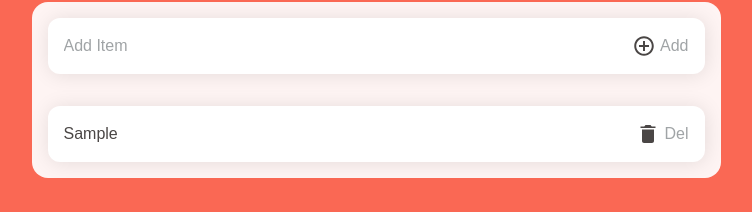
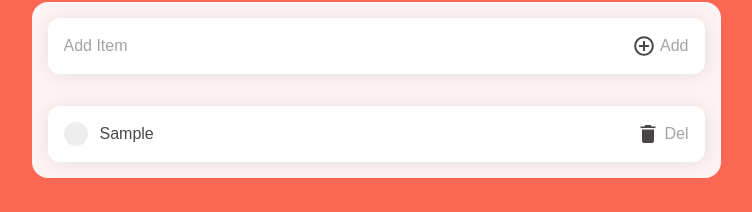
Before and after one commit to devxjs19/react-basics, a React (Vite) app in the folder simple-shopping-list/: page / in a window 1280 px wide. Both pictures are taken after typing "Sample" into the empty fields and a click on the button "Add". Shown: the part 99-311 px from the top of the page, without its empty margins (264-1016 px from the left). Built offline with nearby package versions, Linux system fonts and the light colour scheme.

Commit message:
Toggle packed items

```diff
--- a/simple-shopping-list/src/components/ListInput.jsx
+++ b/simple-shopping-list/src/components/ListInput.jsx
@@ -2,25 +2,29 @@ import { useState } from "react";
 import { IoMdAddCircleOutline } from "react-icons/io";
 
 const ListInput = ({ listItems, onAddItem }) => {
-  const [newItem, setNewItem] = useState("");
+  const [newItem, setNewItem] = useState({ name: "", packed: false });
+
+  const handleSumbit = (e) => {
+    e.preventDefault();
+
+    if (
+      newItem.name.trim() !== "" &&
+      !listItems.some((item) => item.name === newItem.name)
+    ) {
+      onAddItem(newItem);
+    }
+
+    setNewItem({ name: "", packed: false });
+  };
 
   return (
-    <form
-      className="list-form"
-      onSubmit={(e) => {
-        e.preventDefault();
-
-        if (newItem !== "" && !listItems.includes(newItem)) {
-          onAddItem(newItem);
-        }
-
-        setNewItem("");
-      }}
-    >
+    <form className="list-form" onSubmit={handleSumbit}>
       <input
         type="text"
-        value={newItem}
-        onChange={(e) => setNewItem(e.target.value)}
+        value={newItem.name}
+        onChange={(e) =>
+          setNewItem((prev) => ({ ...prev, name: e.target.value }))
+        }
         placeholder="Add Item"
       />
       <button>
--- a/simple-shopping-list/src/components/ListItem.jsx
+++ b/simple-shopping-list/src/components/ListItem.jsx
@@ -1,9 +1,19 @@
 import { IoMdTrash } from "react-icons/io";
 
-const ListItem = ({ item, onDeleteItem }) => {
+const ListItem = ({ item, onPackedItem, onDeleteItem }) => {
   return (
     <li className="list-item">
-      {item}{" "}
+      <label className="checkbox-container">
+        <input
+          type="checkbox"
+          onChange={() => onPackedItem(item)}
+          checked={item.packed}
+        />
+        <span className="checkmark"></span>
+      </label>
+      <span className={`item-name ${item.packed ? "packed" : ""}`}>
+        {item.name}
+      </span>
       <button onClick={() => onDeleteItem(item)}>
         <IoMdTrash className="icon icon-delete" />
         Del
--- a/simple-shopping-list/src/components/ListItems.jsx
+++ b/simple-shopping-list/src/components/ListItems.jsx
@@ -1,10 +1,15 @@
 import ListItem from "./ListItem";
 
-const ListItems = ({ listItems, onDeleteItem }) => {
+const ListItems = ({ listItems, onPackedItem, onDeleteItem }) => {
   return (
     <ul className="list-items">
       {listItems.map((item) => (
-        <ListItem key={item} item={item} onDeleteItem={onDeleteItem} />
+        <ListItem
+          key={item.name}
+          item={item}
+          onPackedItem={onPackedItem}
+          onDeleteItem={onDeleteItem}
+        />
       ))}
     </ul>
   );
--- a/simple-shopping-list/src/components/ShoppingList.jsx
+++ b/simple-shopping-list/src/components/ShoppingList.jsx
@@ -25,10 +25,28 @@ const ShoppingList = () => {
     localStorage.setItem("listItems", JSON.stringify(updatedList));
   };
 
+  const handlePackedItem = (item) => {
+    const updatedList = listItems.map((el) => {
+      if (el.name === item.name) {
+        return {
+          ...el,
+          packed: !el.packed,
+        };
+      }
+      return el;
+    });
+
+    setListItems(updatedList);
+  };
+
   return (
     <div className="shopping-list__container">
       <ListInput listItems={listItems} onAddItem={handleAddItem} />
-      <ListItems listItems={listItems} onDeleteItem={handleDeleteItem} />
+      <ListItems
+        listItems={listItems}
+        onPackedItem={handlePackedItem}
+        onDeleteItem={handleDeleteItem}
+      />
     </div>
   );
 };
```
